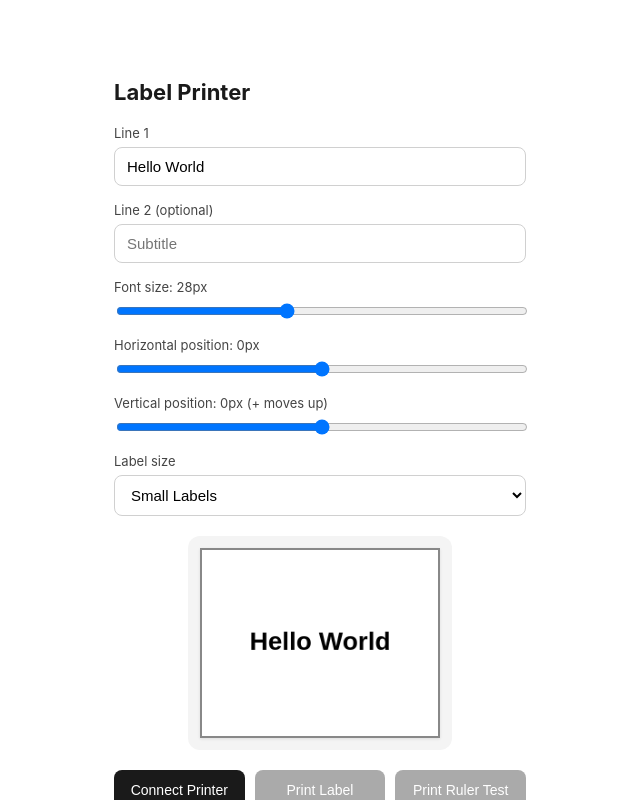
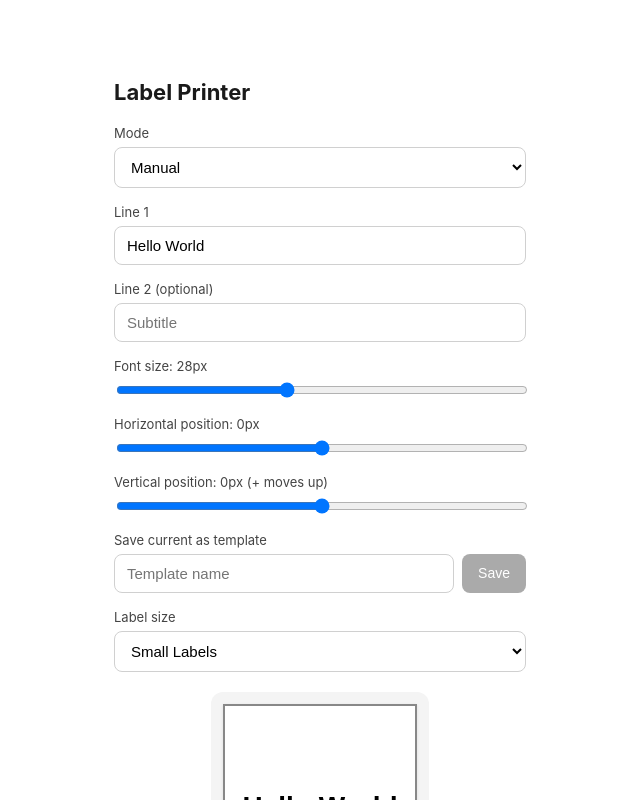
Before and after one commit to AndrewBreyen/Label-Printer, a React (Create React App) app: page / in a window 1280 px wide. Shown: the top 800 px of the page, without its empty margins (320-960 px from the left). Built offline with nearby package versions, Linux system fonts and the light colour scheme.

Commit message:
7 day templates

```diff
--- a/src/App.css
+++ b/src/App.css
@@ -44,6 +44,44 @@ h1 {
   border-radius: 8px;
   font-size: 15px;
   background: #fff;
+}
+
+.save-template-row {
+  display: flex;
+  gap: 8px;
+}
+
+.save-template-row input[type="text"] {
+  flex: 1;
+  padding: 10px 12px;
+  border: 1px solid #d0d0d0;
+  border-radius: 8px;
+  font-size: 15px;
+}
+
+.save-template-row select {
+  flex: 1;
+  padding: 10px 12px;
+  border: 1px solid #d0d0d0;
+  border-radius: 8px;
+  font-size: 15px;
+  background: #fff;
+}
+
+.save-template-row button {
+  padding: 10px 16px;
+  border: none;
+  border-radius: 8px;
+  background: #1a1a1a;
+  color: #fff;
+  font-size: 14px;
+  cursor: pointer;
+  white-space: nowrap;
+}
+
+.save-template-row button:disabled {
+  background: #aaa;
+  cursor: not-allowed;
 }
 
 .field input[type="range"] {
--- a/src/App.js
+++ b/src/App.js
@@ -8,6 +8,8 @@ import {
 } from './services/printerService';
 import { drawRulerTicks } from './rulerUtils';
 import { LABEL_TEMPLATES, DEFAULT_TEMPLATE_NAME } from './labelTemplates';
+import { useContentTemplates } from './contentTemplates';
+import { DATE_TEMPLATES } from './dateTemplates';
 import './App.css';
 
 // Canvas width MUST equal REQUIRED_IMAGE_WIDTH (384px) — this is a
@@ -29,6 +31,43 @@ function App() {
   const [connected, setConnected] = useState(false);
   const [status, setStatus] = useState('');
   const [busy, setBusy] = useState(false);
+
+  // Manual vs Templates mode, and the saved content presets used by
+  // Templates mode.
+  const [mode, setMode] = useState('manual'); // 'manual' | 'templates'
+  const { templates: contentTemplates, saveTemplate, deleteTemplate } = useContentTemplates();
+  const [selectedContentTemplate, setSelectedContentTemplate] = useState('');
+  const [newTemplateName, setNewTemplateName] = useState('');
+
+  const applyContentTemplate = (name) => {
+    const t = contentTemplates.find((tpl) => tpl.name === name);
+    if (!t) return;
+    setSelectedContentTemplate(name);
+    setTitle(t.title);
+    setSubtitle(t.subtitle);
+    setFontSize(t.fontSize);
+    setXOffset(t.xOffset);
+    setYOffset(t.yOffset);
+  };
+
+  const handleSaveTemplate = () => {
+    const name = newTemplateName.trim();
+    if (!name) return;
+    saveTemplate(name, { title, subtitle, fontSize, xOffset, yOffset });
+    setNewTemplateName('');
+    setStatus(`Saved template "${name}".`);
+  };
+
+  const [selectedDateTemplate, setSelectedDateTemplate] = useState('');
+
+  const applyDateTemplate = (name) => {
+    const t = DATE_TEMPLATES[name];
+    if (!t) return;
+    setSelectedDateTemplate(name);
+    const { title: newTitle, subtitle: newSubtitle } = t.generate();
+    setTitle(newTitle);
+    setSubtitle(newSubtitle);
+  };
 
   const canvasRef = useRef(null); // full 384px-wide canvas — hidden, this is what actually gets sent to the printer
   const previewCanvasRef = useRef(null); // cropped 260x220 canvas — what's actually shown on screen
@@ -166,6 +205,12 @@ function App() {
     setBusy(true);
     setStatus('Printing...');
     try {
+      if (selectedDateTemplate) {
+        applyDateTemplate(selectedDateTemplate);
+        // Wait a tick so the redraw effect runs with the fresh
+        // timestamp before we read the canvas for printing.
+        await new Promise((resolve) => setTimeout(resolve, 50));
+      }
       await printLabel(canvasRef.current);
       setStatus('Label sent to printer.');
     } catch (err) {
@@ -200,6 +245,16 @@ function App() {
       <h1>Label Printer</h1>
 
       <div className="panel">
+        <label className="field">
+          <span>Mode</span>
+          <select value={mode} onChange={(e) => setMode(e.target.value)}>
+            <option value="manual">Manual</option>
+            <option value="templates">Templates</option>
+          </select>
+        </label>
+
+        {mode === 'manual' && (
+          <>
             <label className="field">
               <span>Line 1</span>
               <input
@@ -254,6 +309,99 @@ function App() {
                 onChange={(e) => setYOffset(Number(e.target.value))}
               />
             </label>
+
+            <label className="field">
+              <span>Save current as template</span>
+              <div className="save-template-row">
+                <input
+                  type="text"
+                  value={newTemplateName}
+                  onChange={(e) => setNewTemplateName(e.target.value)}
+                  placeholder="Template name"
+                  maxLength={40}
+                />
+                <button
+                  type="button"
+                  onClick={handleSaveTemplate}
+                  disabled={!newTemplateName.trim()}
+                >
+                  Save
+                </button>
+              </div>
+            </label>
+          </>
+        )}
+
+        {mode === 'templates' && (
+          <>
+            <label className="field">
+              <span>Date template</span>
+              <div className="save-template-row">
+                <select
+                  value={selectedDateTemplate}
+                  onChange={(e) => applyDateTemplate(e.target.value)}
+                >
+                  <option value="" disabled>
+                    Choose a date template...
+                  </option>
+                  {Object.keys(DATE_TEMPLATES).map((name) => (
+                    <option key={name} value={name}>
+                      {name}
+                    </option>
+                  ))}
+                </select>
+                <button
+                  type="button"
+                  onClick={() => applyDateTemplate(selectedDateTemplate)}
+                  disabled={!selectedDateTemplate}
+                >
+                  Refresh
+                </button>
+              </div>
+              <p className="hint">
+                Fills in the current date/time — hit Refresh right before printing so the
+                timestamp is accurate.
+              </p>
+            </label>
+
+            <label className="field">
+              <span>Content template</span>
+              {contentTemplates.length === 0 ? (
+                <p className="hint">
+                  No saved templates yet — switch to Manual, set up a label, and save it as a
+                  template.
+                </p>
+              ) : (
+                <div className="save-template-row">
+                  <select
+                    value={selectedContentTemplate}
+                    onChange={(e) => applyContentTemplate(e.target.value)}
+                  >
+                    <option value="" disabled>
+                      Choose a template...
+                    </option>
+                    {contentTemplates.map((t) => (
+                      <option key={t.name} value={t.name}>
+                        {t.name}
+                      </option>
+                    ))}
+                  </select>
+                  {selectedContentTemplate && (
+                    <button
+                      type="button"
+                      onClick={() => {
+                        deleteTemplate(selectedContentTemplate);
+                        setSelectedContentTemplate('');
+                      }}
+                    >
+                      Delete
+                    </button>
+                  )}
+                </div>
+              )}
+            </label>
+          </>
+        )}
 
         <label className="field">
           <span>Label size</span>
--- /dev/null
+++ b/src/contentTemplates.js
@@ -0,0 +1,53 @@
+import { useCallback, useEffect, useState } from 'react';
+
+const STORAGE_KEY = 'labelContentTemplates';
+
+/**
+ * Manages named label CONTENT presets — title, subtitle, font size,
+ * and x/y position bundled together so a whole label layout can be
+ * saved and reselected later. This is distinct from labelTemplates.js,
+ * which handles physical label SIZE (width/height in px); this is
+ * about the text/layout you put on a label of a given size.
+ *
+ * Persisted to localStorage so saved presets survive a page reload.
+ *
+ * NOTE: the exported function keeps the "useContentTemplates" name
+ * (not just "contentTemplates") even though the file itself is now
+ * named contentTemplates.js. It genuinely is a React hook internally
+ * (uses useState/useEffect), and React's hooks linter relies on the
+ * "use" prefix to correctly apply the rules of hooks — dropping it
+ * would silence real lint protections, so only the filename changed.
+ */
+export function useContentTemplates() {
+  const [templates, setTemplates] = useState(() => {
+    try {
+      const raw = localStorage.getItem(STORAGE_KEY);
+      return raw ? JSON.parse(raw) : [];
+    } catch {
+      return [];
+    }
+  });
+
+  useEffect(() => {
+    try {
+      localStorage.setItem(STORAGE_KEY, JSON.stringify(templates));
+    } catch {
+      // localStorage unavailable (e.g. private browsing) — presets
+      // just won't persist across reloads, not worth surfacing an
+      // error to the user for this.
+    }
+  }, [templates]);
+
+  const saveTemplate = useCallback((name, content) => {
+    setTemplates((prev) => {
+      const withoutExisting = prev.filter((t) => t.name !== name);
+      return [...withoutExisting, { name, ...content }];
+    });
+  }, []);
+
+  const deleteTemplate = useCallback((name) => {
+    setTemplates((prev) => prev.filter((t) => t.name !== name));
+  }, []);
+
+  return { templates, saveTemplate, deleteTemplate };
+}
--- /dev/null
+++ b/src/dateTemplates.js
@@ -0,0 +1,30 @@
+/**
+ * dateTemplates.js
+ * ----------------
+ * Templates whose content is a LIVE date/time computation rather
+ * than a fixed saved string (see contentTemplates.js for those).
+ * Each one generates a title/subtitle pair using the current
+ * date/time at the moment it's applied — e.g. a food-prep label
+ * with a "PREP" timestamp and a "USE BY" timestamp N days later.
+ */
+
+function formatDateTime(date) {
+  // Compact format that fits a small label: "7/29 2:30 PM"
+  const datePart = date.toLocaleDateString('en-US', { month: 'numeric', day: 'numeric' });
+  const timePart = date.toLocaleTimeString('en-US', { hour: 'numeric', minute: '2-digit' });
+  return `${datePart} ${timePart}`;
+}
+
+export const DATE_TEMPLATES = {
+  'Prep / Use By (7 days)': {
+    generate: () => {
+      const now = new Date();
+      const useBy = new Date(now);
+      useBy.setDate(useBy.getDate() + 7);
+      return {
+        title: `PREP: ${formatDateTime(now)}`,
+        subtitle: `USE BY: ${formatDateTime(useBy)}`,
+      };
+    },
+  },
+};
--- a/src/labelTemplates.js
+++ b/src/labelTemplates.js
@@ -15,7 +15,7 @@ export const LABEL_TEMPLATES = {
     // Width and height were calibrated SEPARATELY — this printer's
     // print head resolution (width) and feed-motor resolution
     // (height) turned out not to share the same px-per-mm scale.
-    width: 260,
+    width: 190,
     // contentHeight: the top-anchored box text is actually
     // positioned/cropped within (what you see in the preview).
     contentHeight: 205,
```
Lines whose indentation alone changed are shown as unchanged.
